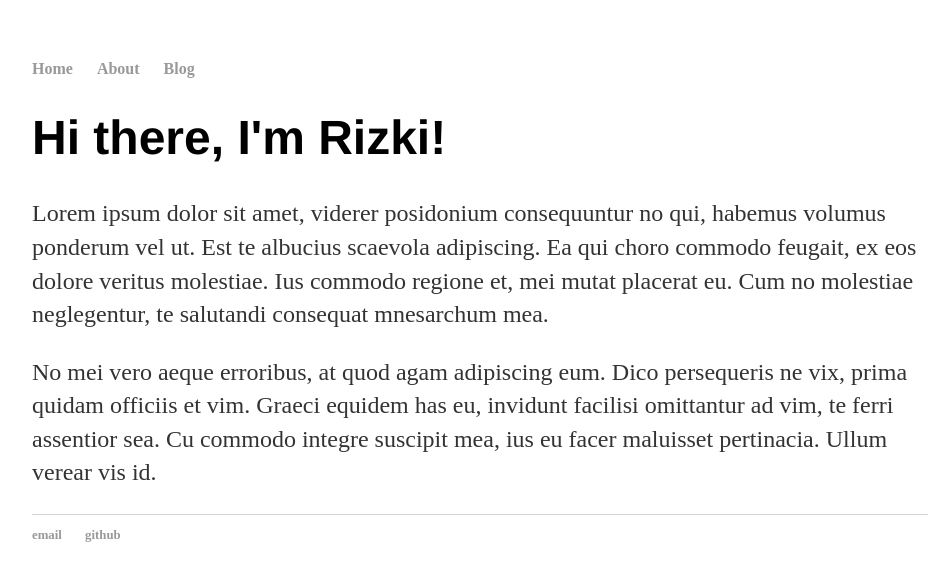
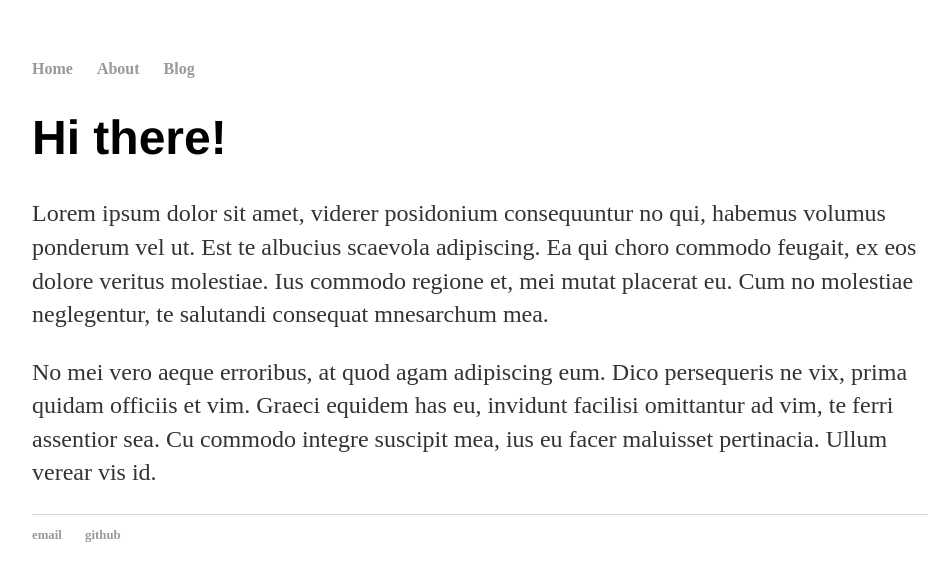
Before and after one commit to rnfitriansyah/rnfitriansyah.github.io, a Jekyll site: the page built from index.html, in a window 1280 px wide. Shown: the top 581 px of the page, without its empty margins (160-1107 px from the left). Built offline with Jekyll 4.4.1, drawn with Linux system fonts in a browser that asks for light colours.

Commit message:
Update index.html

```diff
--- a/index.html
+++ b/index.html
@@ -3,7 +3,7 @@ layout: default
 title: Fitriansyah
 ---
 <div class="blurb">
-	<h1>Hi there, I'm Rizki!</h1>
+	<h1>Hi there!</h1>
 	<p> Lorem ipsum dolor sit amet, viderer posidonium consequuntur no qui, habemus volumus ponderum vel ut. Est te albucius scaevola adipiscing. Ea qui choro commodo feugait, ex eos dolore veritus molestiae. Ius commodo regione et, mei mutat placerat eu. Cum no molestiae neglegentur, te salutandi consequat mnesarchum mea.
 	</p>
 	<p>
```
